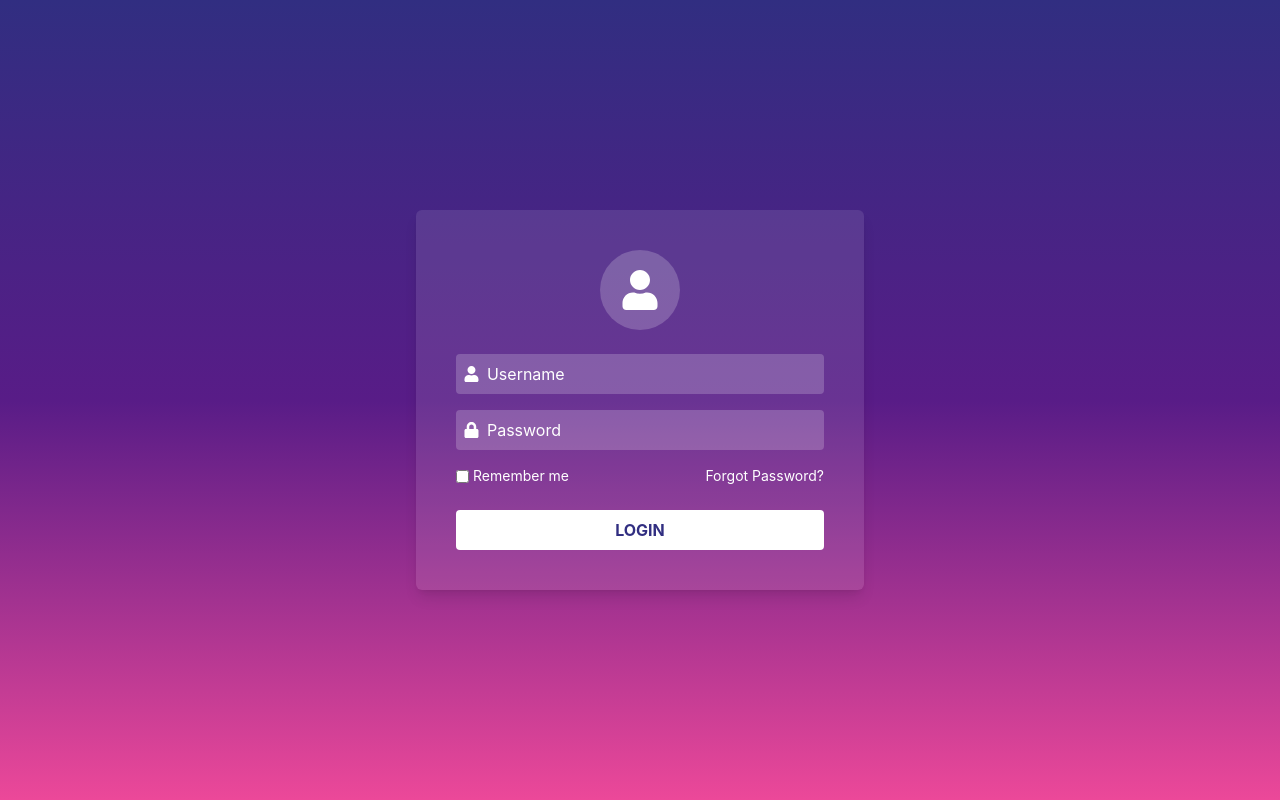
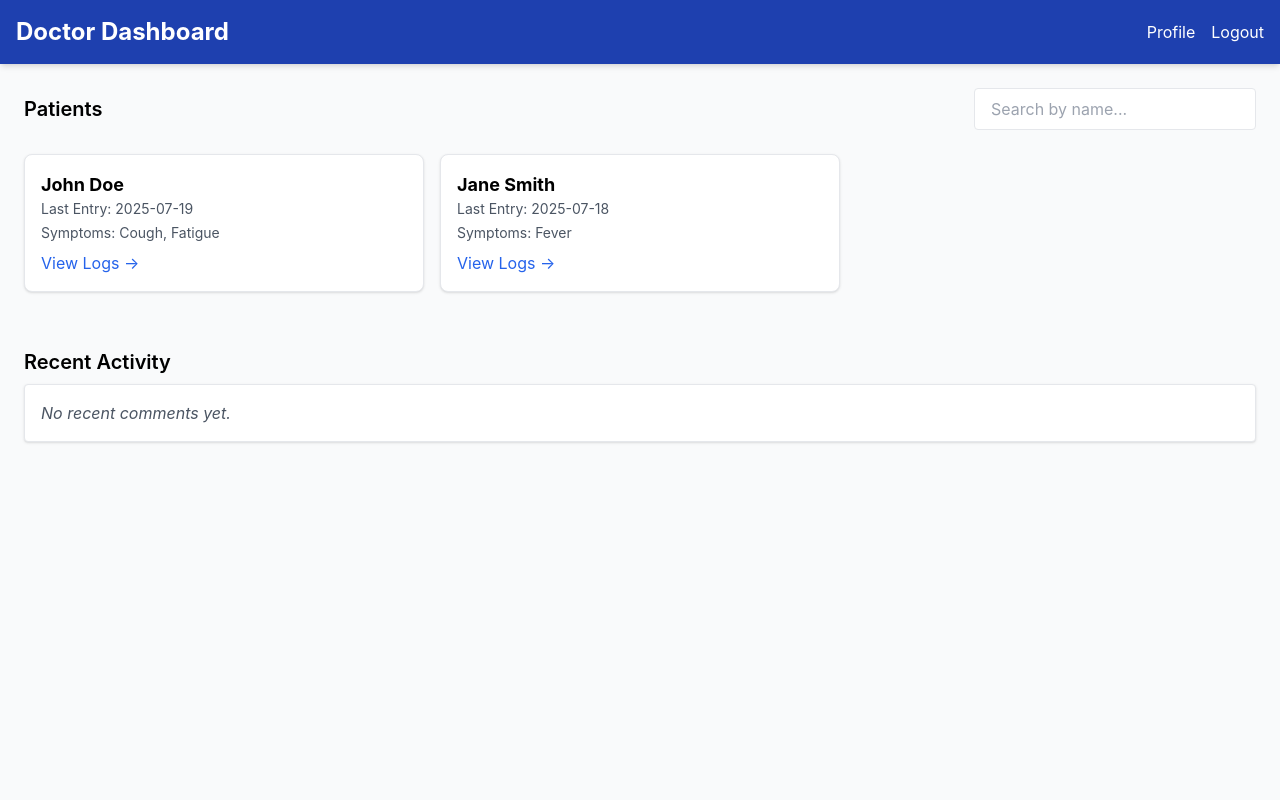
Before and after one commit to BykMoni/Patient-Health-Tracker-PWA-, a React (Create React App) app in the folder healthtrack/: page / in a window 1280 px wide. Built offline with nearby package versions, Linux system fonts and the light colour scheme.

Commit message:
Doctor's Dashboard started

```diff
--- a/healthtrack/src/App.js
+++ b/healthtrack/src/App.js
@@ -1,14 +1,19 @@
+// src/App.js
 import React from 'react';
-import { BrowserRouter } from 'react-router-dom';
+import { BrowserRouter as Router, Routes, Route } from 'react-router-dom';
 import Login from './pages/Login';
+import Register from './pages/Register'; // <-- This must be correctly spelled and file should exist
+import DoctorDashboard from './pages/DoctorDashboard';
 
 function App() {
   return (
-    <BrowserRouter>
-      <div className="App">
-        <Login/>
-      </div>
-    </BrowserRouter>
+    <Router>
+      <Routes>
+        <Route path="/" element={<DoctorDashboard/>} />
+        <Route path="/login" element={<Login/>} />
+        <Route path="/register" element={<Register />} />
+      </Routes>
+    </Router>
   );
 }
 
--- a/healthtrack/src/pages/DoctorDashboard.jsx
+++ b/healthtrack/src/pages/DoctorDashboard.jsx
@@ -0,0 +1,96 @@
+import React, { useState, useEffect } from 'react';
+import { Link } from 'react-router-dom';
+// import { fetchPatients } from '../api'; // Placeholder for actual API call
+
+const DoctorDashboard = () => {
+  const [patients, setPatients] = useState([]);
+  const [searchTerm, setSearchTerm] = useState('');
+
+  // Dummy data (replace with real fetch from backend)
+  useEffect(() => {
+    const dummyPatients = [
+      {
+        id: '1',
+        name: 'John Doe',
+        lastEntry: '2025-07-19',
+        symptoms: ['Cough', 'Fatigue'],
+      },
+      {
+        id: '2',
+        name: 'Jane Smith',
+        lastEntry: '2025-07-18',
+        symptoms: ['Fever'],
+      },
+    ];
+    setPatients(dummyPatients);
+  }, []);
+
+  const filteredPatients = patients.filter((p) =>
+    p.name.toLowerCase().includes(searchTerm.toLowerCase())
+  );
+
+  return (
+    <div className="min-h-screen bg-gray-50 flex flex-col">
+      {/* Header */}
+      <header className="bg-blue-800 text-white p-4 shadow-md">
+        <div className="container mx-auto flex justify-between items-center">
+          <h1 className="text-2xl font-bold">Doctor Dashboard</h1>
+          <nav className="space-x-4">
+            <Link to="/profile" className="hover:underline">Profile</Link>
+            <Link to="/logout" className="hover:underline">Logout</Link>
+          </nav>
+        </div>
+      </header>
+
+      {/* Main Content */}
+      <main className="container mx-auto p-6 flex flex-col gap-6">
+        {/* Search */}
+        <div className="flex justify-between items-center">
+          <h2 className="text-xl font-semibold">Patients</h2>
+          <input
+            type="text"
+            placeholder="Search by name..."
+            className="border px-4 py-2 rounded"
+            value={searchTerm}
+            onChange={(e) => setSearchTerm(e.target.value)}
+          />
+        </div>
+
+        {/* Patient List */}
+        <div className="grid gap-4 md:grid-cols-2 lg:grid-cols-3">
+          {filteredPatients.map((patient) => (
+            <div
+              key={patient.id}
+              className="bg-white shadow rounded-lg p-4 border border-gray-200"
+            >
+              <h3 className="font-bold text-lg">{patient.name}</h3>
+              <p className="text-sm text-gray-600">
+                Last Entry: {patient.lastEntry}
+              </p>
+              <p className="text-sm text-gray-600 mt-1">
+                Symptoms: {patient.symptoms.join(', ')}
+              </p>
+              <Link
+                to={`/patients/${patient.id}`}
+                className="text-blue-600 hover:underline mt-2 inline-block"
+              >
+                View Logs →
+              </Link>
+            </div>
+          ))}
+        </div>
+
+        {/* Placeholder: Alerts or Comments */}
+        <section className="mt-8">
+          <h2 className="text-xl font-semibold mb-2">Recent Activity</h2>
+          <div className="bg-white p-4 rounded shadow border">
+            <p className="text-gray-600 italic">No recent comments yet.</p>
+            {/* Optionally map over recent comments/feedback here */}
+          </div>
+        </section>
+      </main>
+    </div>
+  );
+};
+
+export default DoctorDashboard;
```
